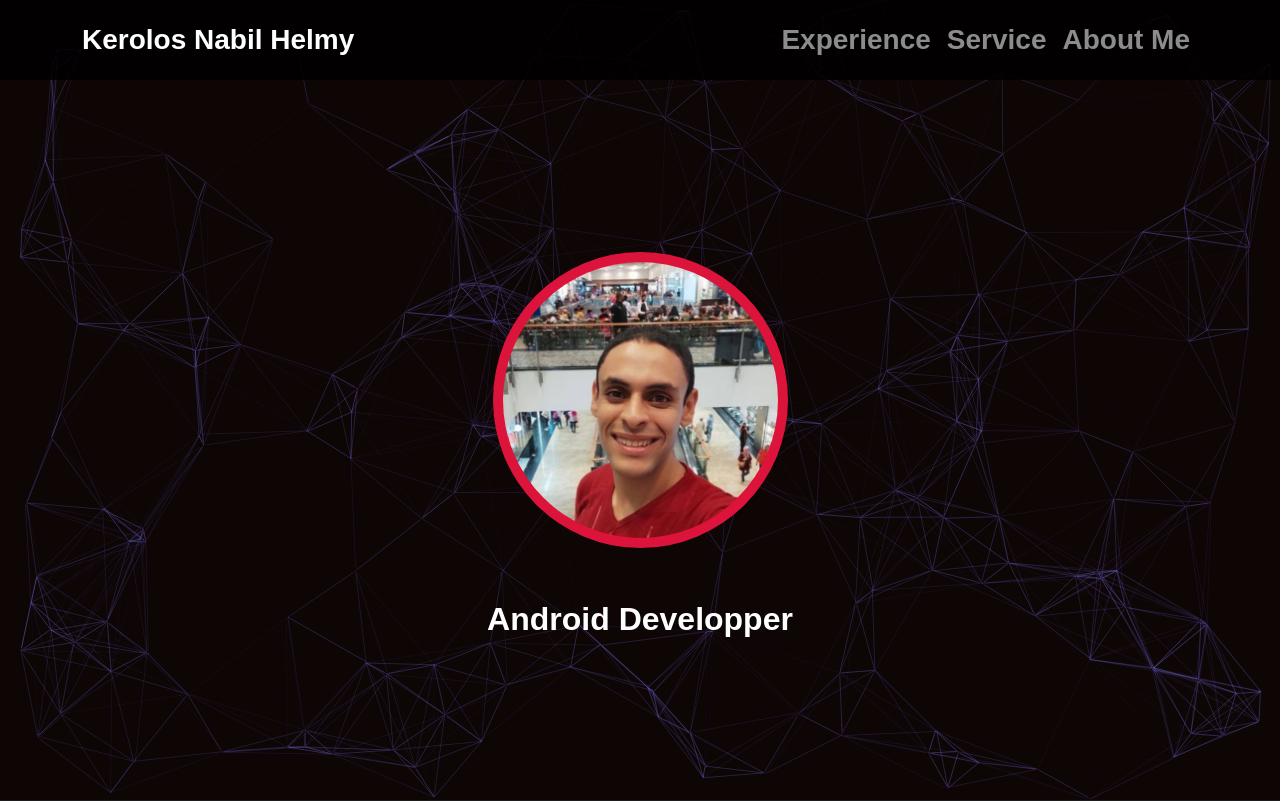
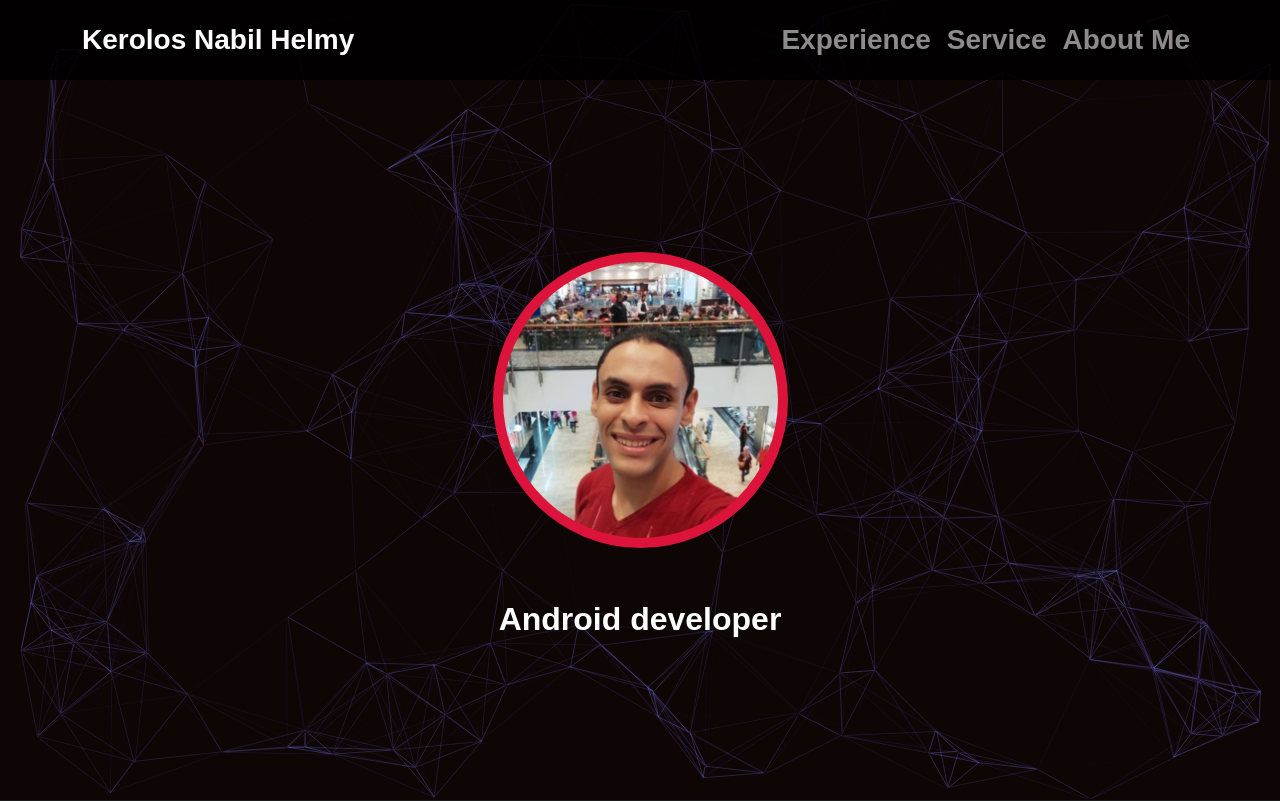
Before and after one commit to KerolousNabil/kerolousnabil.github.io, a plain HTML site: page html/index.html in a window 1280 px wide. Shown: the top 801 px of the page. Drawn offline with nearby package versions, Linux system fonts and the light colour scheme; animation ran at ten frames a second.

Commit message:
last commit 2

```diff
--- a/html/index.html
+++ b/html/index.html
@@ -6,7 +6,7 @@
     <meta name="viewport" content="width=device-width, initial-scale=1.0">
     <link rel="stylesheet" href="style.css">
     <link rel="stylesheet" href="./particle.css">
- <!--  <script src="http://cdn.jsdelivr.net/particles.js/2.0.0/particles.min.js" defer></script> -->
+   <script src="http://cdn.jsdelivr.net/particles.js/2.0.0/particles.min.js" defer></script>
     <!-- <script src="http://threejs.org/examples/js/libs/stats.min.js" defer></script> -->
     <script src="./particles.min.js" defer></script>
     <script src="./particle.js" defer></script>
@@ -82,7 +82,7 @@
                     <div class="profile-pic"  >
                         <img src="../media/koko9.PNG" alt="">
                     </div>
-                    <h1>Android Developper</h1>
+                    <h1>Android developer</h1>
                 </div>
              <div class="count-particles">
                 <span class="js-count-particles"></span>
```
